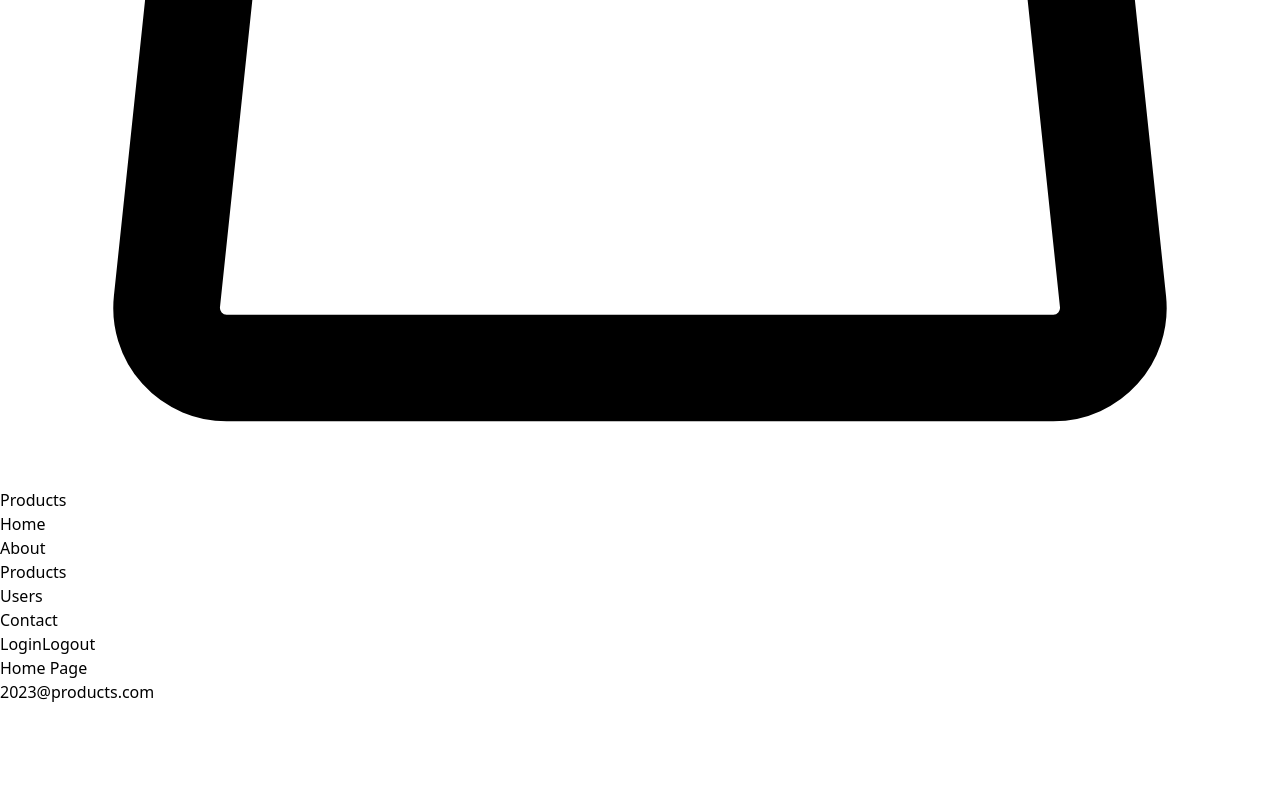
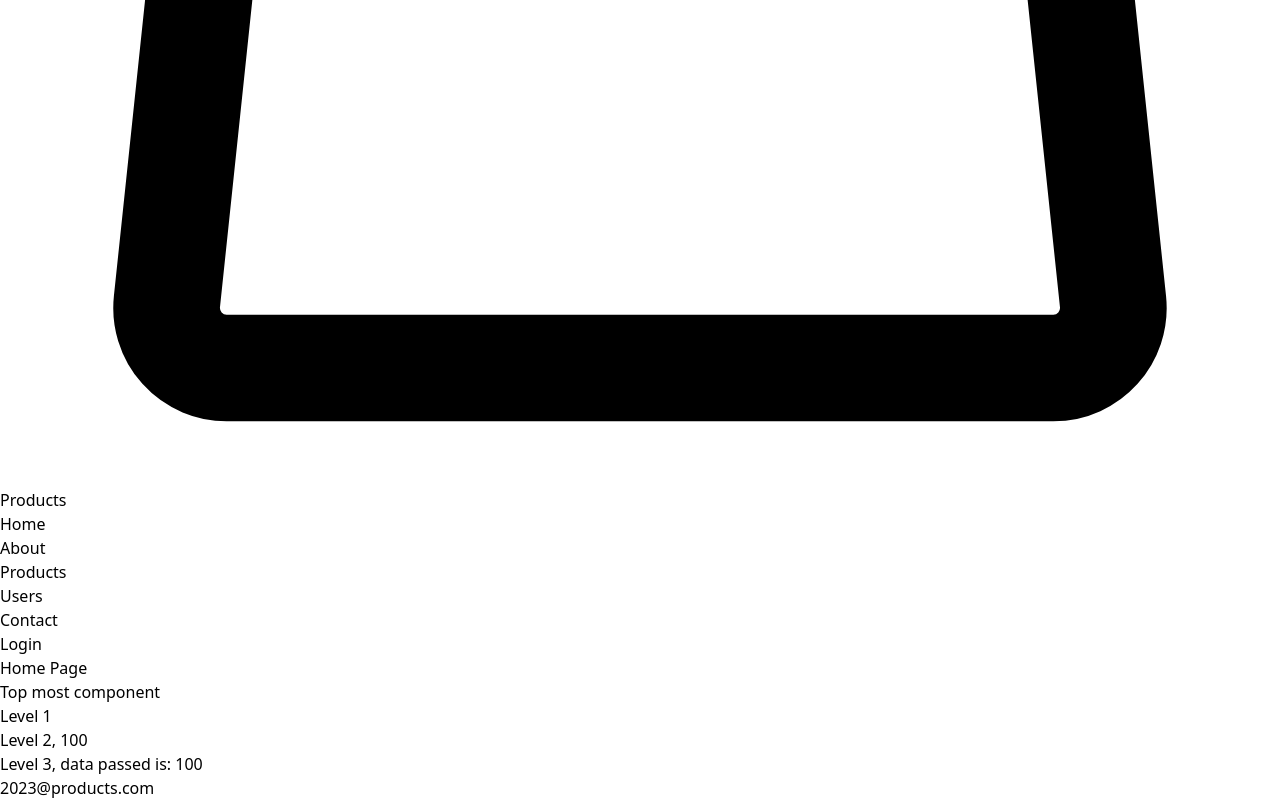
Before and after one commit to mujeeb517/react-b1-dec-23, a React (Vite) app: page / in a window 1280 px wide. Shown: the part 792-1592 px from the top of the page. Before the commit the page ends 1496 px from the top, so only its background shows below. Built offline with nearby package versions, Linux system fonts and the light colour scheme.

Commit message:
context api

```diff
--- a/src/App.jsx
+++ b/src/App.jsx
@@ -1,15 +1,27 @@
-import React from "react";
+import React, { useEffect, useState } from "react";
 
 import Header from "./Header";
 import { BrowserRouter } from 'react-router-dom';
 import Footer from "./Footer";
 import AppRoutes from "./AppRoutes";
+import UserContext from './context/UserContext';
+
 
 function App() {
+
+    const [isLoggedIn, setLoggedIn] = useState(false);
+
+    useEffect(() => {
+        const hasToken = !!localStorage.getItem('token');
+        setLoggedIn(hasToken);
+    }, []);
+
     return <BrowserRouter>
-        <Header />
-        <AppRoutes />
-        <Footer />
+        <UserContext.Provider value={{ isLoggedIn, setLoggedIn }}>
+            <Header />
+            <AppRoutes />
+            <Footer />
+        </UserContext.Provider>
     </BrowserRouter>;
 }
 
--- a/src/Header.jsx
+++ b/src/Header.jsx
@@ -1,7 +1,22 @@
 import React from "react";
-import { Link } from 'react-router-dom';
+import { useEffect } from "react";
+import { useContext } from "react";
+import { useState } from "react";
+import { Link, useNavigate } from 'react-router-dom';
+import UserContext from "./context/UserContext";
+import ShouldRender from "./util/ShouldRender";
 
 function Header() {
+
+    const navigate = useNavigate();
+    const user = useContext(UserContext);
+
+    const onLogout = () => {
+        localStorage.removeItem('token');
+        user.setLoggedIn(false);
+        navigate('/login');
+    };
+
     // <h1>Header</h1>
     return (
         <header className="bg-orange-500 p-2 flex justify-between">
@@ -20,8 +35,12 @@ function Header() {
                 <li className="ml-2 hover:text-orange-800"> <Link to="/users"> Users</Link></li>
                 <li className="ml-2 hover:text-orange-800"> <Link to="/contact"> Contact</Link></li>
 
-                <Link className="bg-green-500 p-1 mx-4 rounded hover:bg-green-400" to="/login">Login</Link>
-                <Link className="bg-green-500 p-1 rounded hover:bg-green-400" to="/login">Logout</Link>
+                <ShouldRender cond={!user.isLoggedIn}>
+                    <Link className="bg-green-500 p-1 mx-4 rounded hover:bg-green-400" to="/login">Login</Link>
+                </ShouldRender>
+                <ShouldRender cond={user.isLoggedIn}>
+                    <button onClick={onLogout} className="bg-green-500 mx-4 p-1 rounded hover:bg-green-400">Logout</button>
+                </ShouldRender>
             </ul>
 
         </header>);
--- a/src/Home.jsx
+++ b/src/Home.jsx
@@ -1,6 +1,9 @@
+import Level from "./Level";
+
 function Home() {
     return (<div>
         <h1 className="text-lg font-bold">Home Page</h1>
+        <Level />
     </div>);
 }
 
--- /dev/null
+++ b/src/Level.jsx
@@ -0,0 +1,47 @@
+import React from 'react';
+import { useContext } from 'react';
+
+const DataContext = React.createContext(0);
+
+
+function Level1() {
+    return (<div>
+        <h1>Level 1</h1>
+        <Level2 />
+    </div>);
+}
+
+
+function Level2() {
+    const x = useContext(DataContext);
+
+    return (<div>
+        <h1>Level 2, {x}</h1>
+        <Level3 />
+    </div>);
+}
+
+function Level3() {
+    const x = useContext(DataContext);
+
+    return (<div>
+        <h1>Level 3, data passed is: {x}</h1>
+    </div>);
+}
+
+
+function Level() {
+
+    const x = 100;
+
+    return (<div>
+        <h1> Top most component </h1>
+        <DataContext.Provider value={x}>
+            <Level1 />
+        </DataContext.Provider>
+    </div>);
+}
+
+
+
+export default Level;
--- /dev/null
+++ b/src/context/UserContext.js
@@ -0,0 +1,5 @@
+import React from 'react';
+
+const UserContext = React.createContext();
+
+export default UserContext;
--- a/src/products/ProductItem.jsx
+++ b/src/products/ProductItem.jsx
@@ -61,7 +61,7 @@ function ProductItem({ item, onRemove }) {
             <Error msg={authErr ? 'Permission denied' : 'Try again'} />
         </ShouldRender>
 
-        <button onClick={onDelete} className="hover:text-orange-500">
+        <button onClick={onDelete} className="ml-auto m-1 hover:text-orange-500">
             <svg xmlns="http://www.w3.org/2000/svg" fill="none" viewBox="0 0 24 24" strokeWidth={1.5} stroke="currentColor" className="w-6 h-6">
                 <path strokeLinecap="round" strokeLinejoin="round" d="M6 18 18 6M6 6l12 12" />
             </svg>
--- a/src/users/Login.jsx
+++ b/src/users/Login.jsx
@@ -1,5 +1,7 @@
+import { useContext } from "react";
 import { useEffect, useRef, useState } from "react";
 import { useNavigate } from "react-router-dom";
+import UserContext from "../context/UserContext";
 import axios from '../util/axios';
 import Error from "../util/Error";
 import ShouldRender from "../util/ShouldRender";
@@ -13,6 +15,7 @@ function Login() {
     const [hasErr, setErr] = useState(false);
     const emailRef = useRef(null);
     const navigate = useNavigate();
+    const { setLoggedIn } = useContext(UserContext);
 
     useEffect(() => {
         if (emailRef) {
@@ -30,6 +33,7 @@ function Login() {
 
             const res = await axios().post('/api/users/signin', user);
             localStorage.setItem('token', res.data.token);
+            setLoggedIn(true);
             // redirect
             navigate('/products');
         } catch (err) {
```
